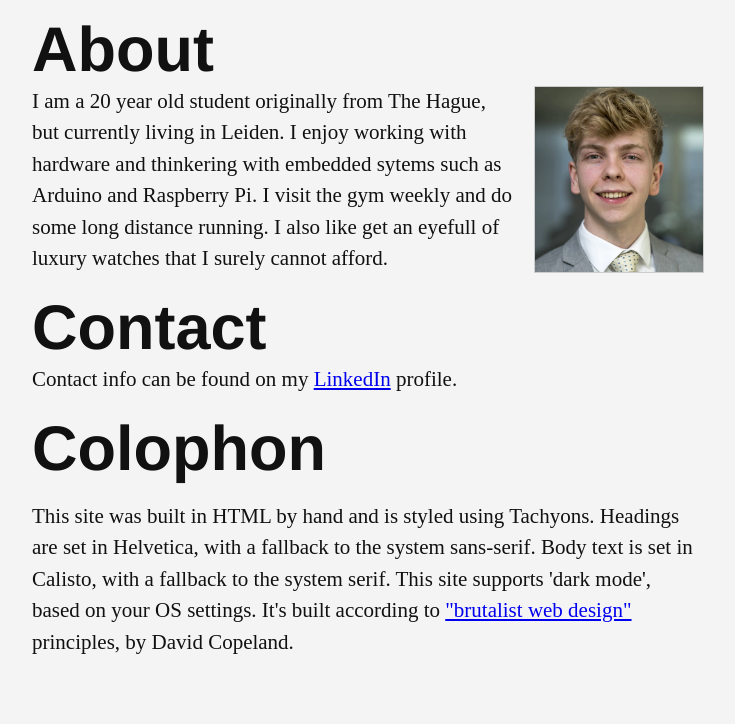
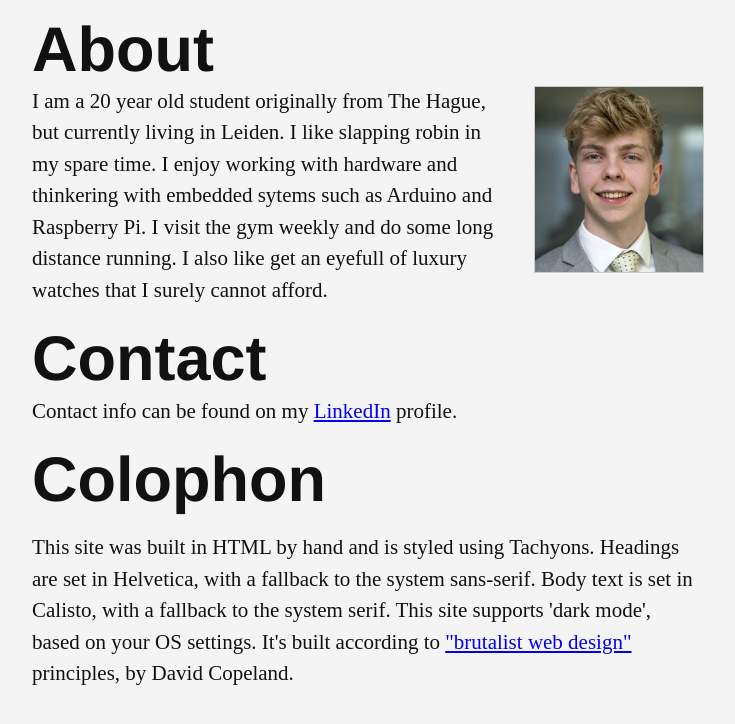
Before and after one commit to JorisAlkema/Website, a website: page index.html in a window 1280 px wide. Shown: the part 1742-2466 px from the top of the page, without its empty margins (272-1007 px from the left). Before the commit the page ends 2442 px from the top, so only its background shows below. Drawn offline with nearby package versions, Linux system fonts and the light colour scheme.

Commit message:
robin roasten

```diff
--- a/index.html
+++ b/index.html
@@ -69,7 +69,7 @@
       <a name="about"></a>
     <h2 class="f1-ns f3 lh-solid mt3 mb0 helvetica">About</h2>
     <img class="db ml3 mb2 fr w-25 mt1 ml0 ba b--moon-gray" src ="images/joris.webp" alt="Joris Alkema">
-    <p class="mt1"> I am a 20 year old student originally from The Hague, but currently living in Leiden. I enjoy working with hardware and thinkering with embedded sytems such as Arduino and Raspberry Pi. I visit the gym weekly and do some long distance running. I also like get an eyefull of luxury watches that I surely cannot afford.</p>
+    <p class="mt1"> I am a 20 year old student originally from The Hague, but currently living in Leiden. I like slapping robin in my spare time. I enjoy working with hardware and thinkering with embedded sytems such as Arduino and Raspberry Pi. I visit the gym weekly and do some long distance running. I also like get an eyefull of luxury watches that I surely cannot afford.</p>
     </section>
     <section>
       <a name="contact"></a>
```
